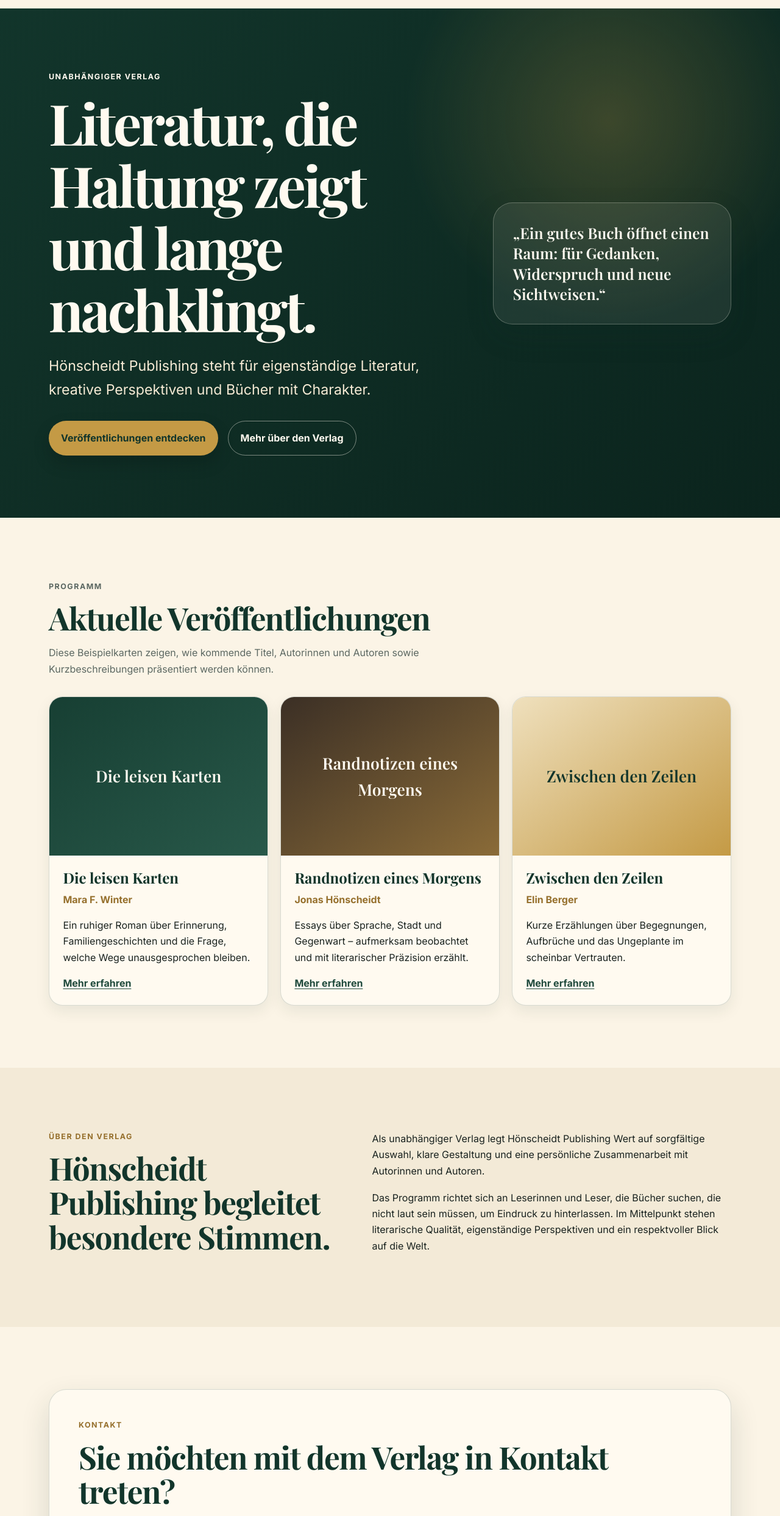
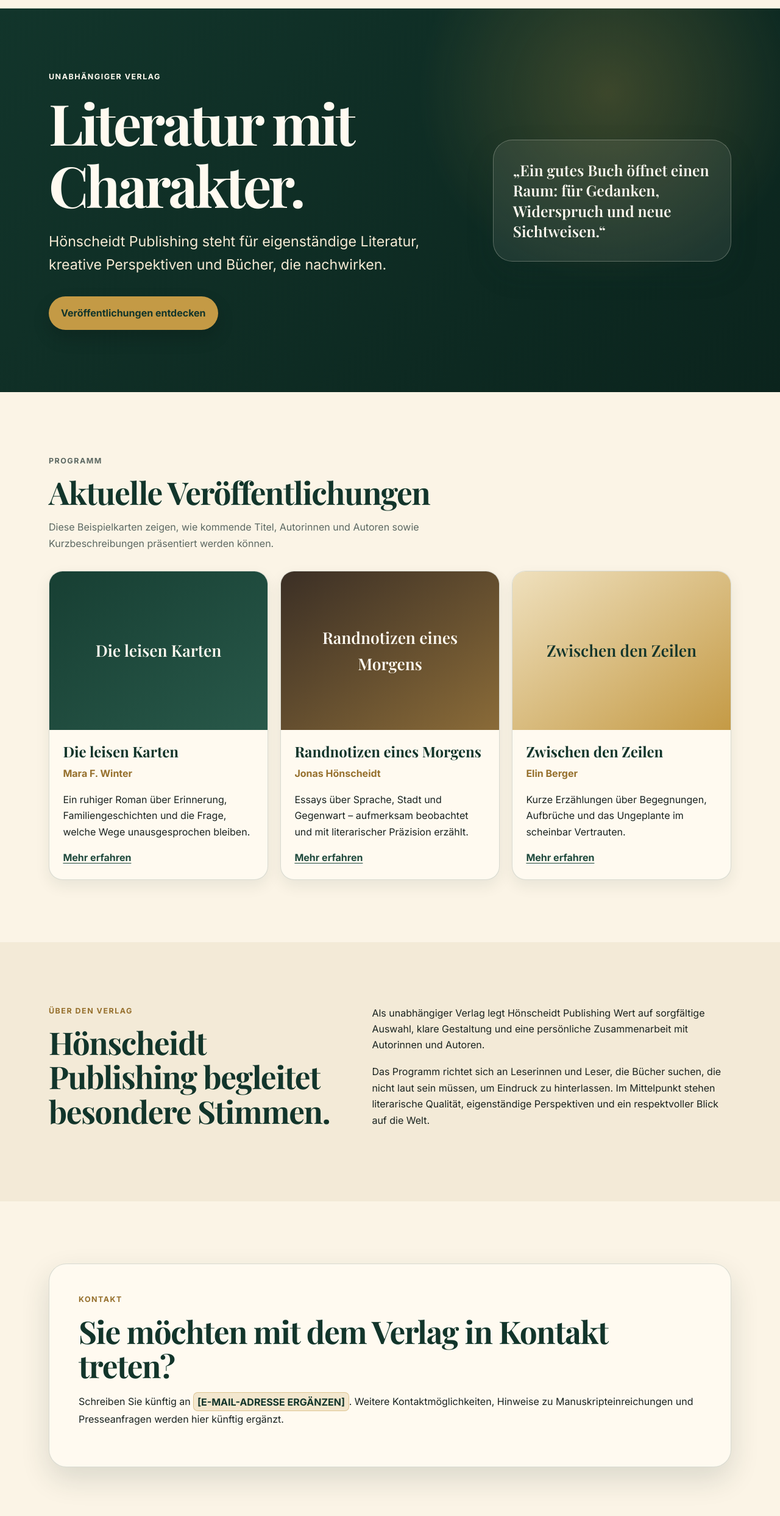
Before and after one commit to keitorandom/Verlagswebseite, a plain HTML site: page index.html in a window 1280 px wide. Shown: the part 63-2549 px from the top of the page at 61% size. Drawn offline with nearby package versions, Linux system fonts and the light colour scheme.

Commit message:
Statische Verlagswebsite fertigstellen

```diff
--- a/assets/css/style.css
+++ b/assets/css/style.css
@@ -114,6 +114,7 @@ h3 { font-size: 1.5rem; }
 .rich-text p { margin: 0 0 1.1rem; }
 .rich-text h2 { font-size: 1.7rem; margin-top: 2.2rem; }
 .contact-box { background: var(--paper); border: 1px solid var(--border); border-radius: 1.8rem; padding: clamp(1.5rem, 4vw, 3rem); box-shadow: var(--shadow); }
+.placeholder { display: inline-block; color: var(--green); background: rgba(196, 154, 69, 0.2); border: 1px solid rgba(196, 154, 69, 0.45); border-radius: 0.45rem; padding: 0.08rem 0.35rem; }
 
 /* Footer and utility pages */
 .site-footer { background: var(--green); color: var(--paper); padding: 2rem 0; }
--- a/index.html
+++ b/index.html
@@ -4,15 +4,13 @@
   <meta charset="utf-8">
   <meta name="viewport" content="width=device-width, initial-scale=1">
   <title>Hönscheidt Publishing | Unabhängiger Verlag für Literatur mit Charakter</title>
-  <meta name="description" content="Hönscheidt Publishing steht für eigenständige Literatur, kreative Perspektiven und Bücher mit Charakter.">
+  <meta name="description" content="Hönscheidt Publishing steht für eigenständige Literatur, kreative Perspektiven und Bücher, die nachwirken.">
   <meta property="og:title" content="Hönscheidt Publishing">
   <meta property="og:description" content="Unabhängiger Verlag für eigenständige Literatur, kreative Perspektiven und Bücher mit Charakter.">
   <meta property="og:type" content="website">
   <meta property="og:url" content="https://hoenscheidt-publishing.de/">
   <meta property="og:image" content="https://hoenscheidt-publishing.de/assets/images/social-sharing-placeholder.jpg">
   <meta property="og:image:alt" content="[BITTE ERSETZEN] Social-Sharing-Bild von Hönscheidt Publishing">
-  <link rel="preconnect" href="https://fonts.googleapis.com">
-  <link rel="preconnect" href="https://fonts.gstatic.com" crossorigin>
   <link href="https://fonts.googleapis.com/css2?family=Inter:wght@400;500;600;700&family=Playfair+Display:wght@600;700&display=swap" rel="stylesheet">
   <link rel="stylesheet" href="assets/css/style.css">
 </head>
@@ -42,11 +40,10 @@
       <div class="container hero-grid">
         <div class="hero-content">
           <p class="eyebrow">Unabhängiger Verlag</p>
-          <h1>Literatur, die Haltung zeigt und lange nachklingt.</h1>
-          <p class="hero-lead">Hönscheidt Publishing steht für eigenständige Literatur, kreative Perspektiven und Bücher mit Charakter.</p>
+          <h1>Literatur mit Charakter.</h1>
+          <p class="hero-lead">Hönscheidt Publishing steht für eigenständige Literatur, kreative Perspektiven und Bücher, die nachwirken.</p>
           <div class="hero-actions">
             <a class="button button-primary" href="#buecher">Veröffentlichungen entdecken</a>
-            <a class="button button-secondary" href="#verlag">Mehr über den Verlag</a>
           </div>
         </div>
         <div class="hero-card" aria-label="Verlagsmotto">
@@ -111,7 +108,7 @@
       <div class="container contact-box">
         <p class="eyebrow">Kontakt</p>
         <h2 id="contact-title">Sie möchten mit dem Verlag in Kontakt treten?</h2>
-        <p>Schreiben Sie an <a href="mailto:kontakt@hoenscheidt-publishing.de">kontakt@hoenscheidt-publishing.de</a>. Weitere Kontaktmöglichkeiten, Hinweise zu Manuskripteinreichungen und Presseanfragen werden hier künftig ergänzt.</p>
+        <p>Schreiben Sie künftig an <strong class="placeholder">[E-MAIL-ADRESSE ERGÄNZEN]</strong>. Weitere Kontaktmöglichkeiten, Hinweise zu Manuskripteinreichungen und Presseanfragen werden hier künftig ergänzt.</p>
       </div>
     </section>
   </main>
--- a/sitemap.xml
+++ b/sitemap.xml
@@ -1,7 +1,7 @@
 <?xml version="1.0" encoding="UTF-8"?>
 <urlset xmlns="http://www.sitemaps.org/schemas/sitemap/0.9">
   <url>
-    <loc>https://hoenscheidt-publishing.de/index.html</loc>
+    <loc>https://hoenscheidt-publishing.de/</loc>
   </url>
   <url>
     <loc>https://hoenscheidt-publishing.de/impressum.html</loc>
```
Also changed, not shown: 404.html (+0 -2 lines), datenschutz.html (+1 -3 lines), impressum.html (+1 -3 lines), README.md.
